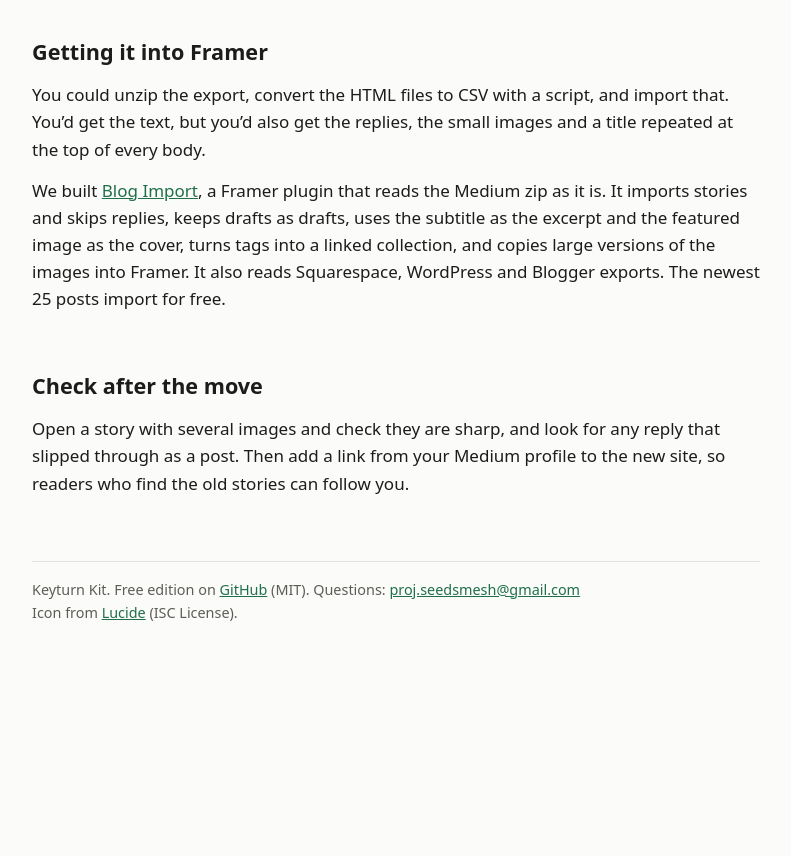
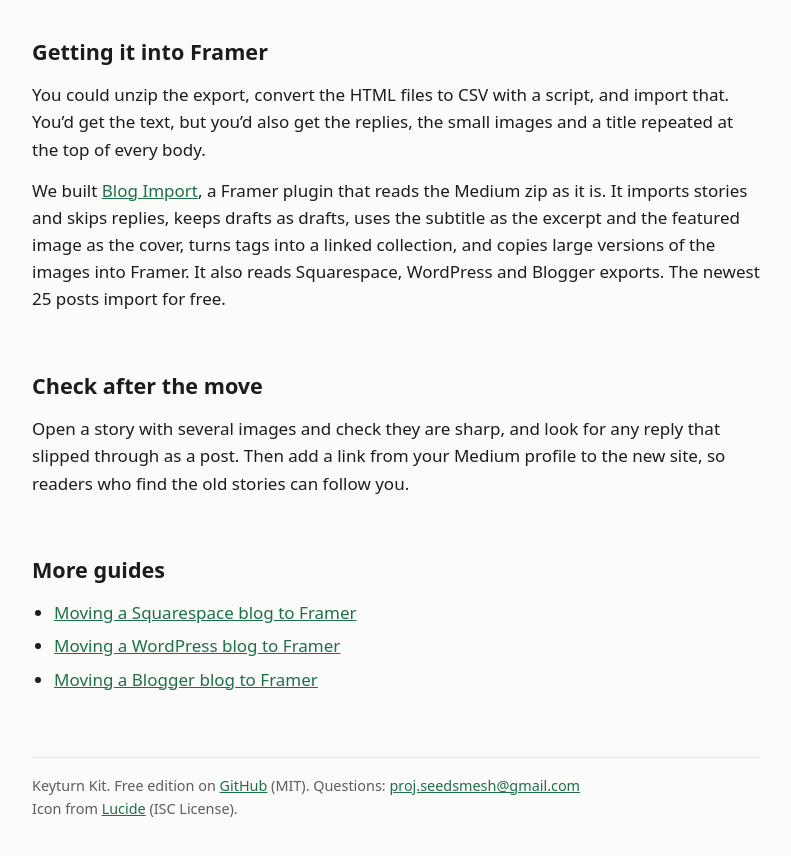
Before and after one commit to keyturnkit/keyturnkit.github.io, a Jekyll site: the page built from guides/medium-blog-to-framer.md, in a window 1280 px wide and 900 px high, scrolled down 1164 px. Shown: the top 856 px of the window, without its empty margins (244-1035 px from the left). Built offline with Jekyll 4.4.1, drawn with Linux system fonts in a browser that asks for light colours; before the commit the page ends 1868 px from its top, so only the background shows below that.

Commit message:
Framer guides: own share image and links between the four guides

```diff
--- a/_layouts/default.html
+++ b/_layouts/default.html
@@ -7,7 +7,7 @@
 <meta name="description" content="{{ page.description | default: site.description }}">
 <meta property="og:title" content="{{ page.title }}">
 <meta property="og:description" content="{{ page.description | default: site.description }}">
-<meta property="og:image" content="https://keyturnkit.github.io/og.png">
+<meta property="og:image" content="https://keyturnkit.github.io{{ page.og_image | default: '/og.png' }}">
 <meta property="og:url" content="https://keyturnkit.github.io{{ page.url }}">
 <meta name="twitter:card" content="summary_large_image">
 <link rel="icon" href="/favicon.svg" type="image/svg+xml">
--- a/guides/medium-blog-to-framer.md
+++ b/guides/medium-blog-to-framer.md
@@ -3,6 +3,7 @@
 title: "Moving a Medium blog to Framer"
 description: "What Medium's export contains, how to tell stories from replies, and how to get posts, images and tags into Framer CMS."
 permalink: /guides/medium-blog-to-framer/
+og_image: /og-blog-import.png
 ---
 
 # Moving a Medium blog to Framer
@@ -40,3 +41,9 @@
 ## Check after the move
 
 Open a story with several images and check they are sharp, and look for any reply that slipped through as a post. Then add a link from your Medium profile to the new site, so readers who find the old stories can follow you.
+
+## More guides
+
+- [Moving a Squarespace blog to Framer](/guides/squarespace-blog-to-framer/)
+- [Moving a WordPress blog to Framer](/guides/wordpress-blog-to-framer/)
+- [Moving a Blogger blog to Framer](/guides/blogger-blog-to-framer/)
```
Also changed, not shown: guides/blogger-blog-to-framer.md (+7 -0 lines), guides/squarespace-blog-to-framer.md (+7 -0 lines), guides/wordpress-blog-to-framer.md (+7 -0 lines), og-blog-import.png (added).
